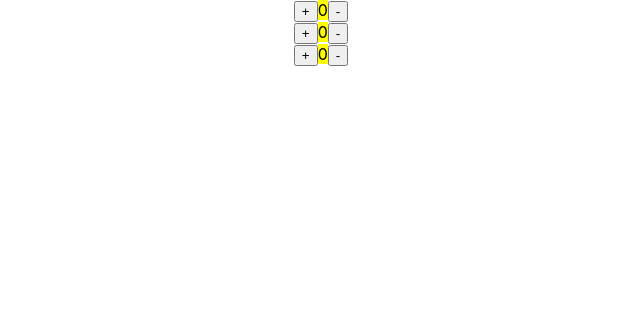
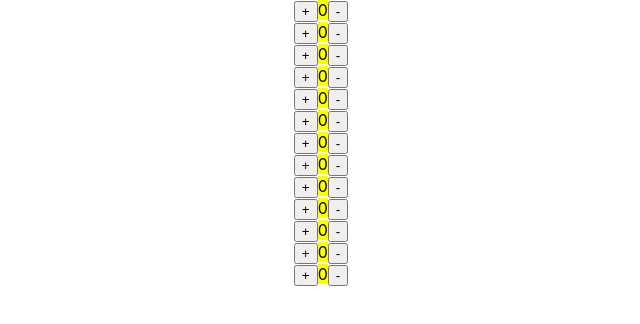
Before and after one commit to lichuwen/ReactCounter, a React (Create React App) app: page / in a window 1280 px wide. Shown: the top 324 px of the page, without its empty margins (319-959 px from the left). Built offline with nearby package versions, Linux system fonts and the light colour scheme.

Commit message:
add param in App to CounterGroup

```diff
--- a/src/App.js
+++ b/src/App.js
@@ -6,7 +6,7 @@ import './App.css';
 function App() {
   return (
     <div className="App">
-      <CounterGroup/>
+      <CounterGroup count={13}/>
     </div>
   );
 }
--- a/src/component/GroupCounter/index.jsx
+++ b/src/component/GroupCounter/index.jsx
@@ -2,9 +2,12 @@ import React from 'react';
 import Counter from '../Counter/index.jsx'
 
 class CounterGroup extends React.Component{
+    constructor(props){
+        super(props)
+    }
     render(){
         return(
-            new Array(3).fill(0).map((key,index) => <Counter key={index}/>)
+            new Array(this.props.count).fill(0).map((key,index) => <Counter key={index}/>)
         );
     }
 }
```
